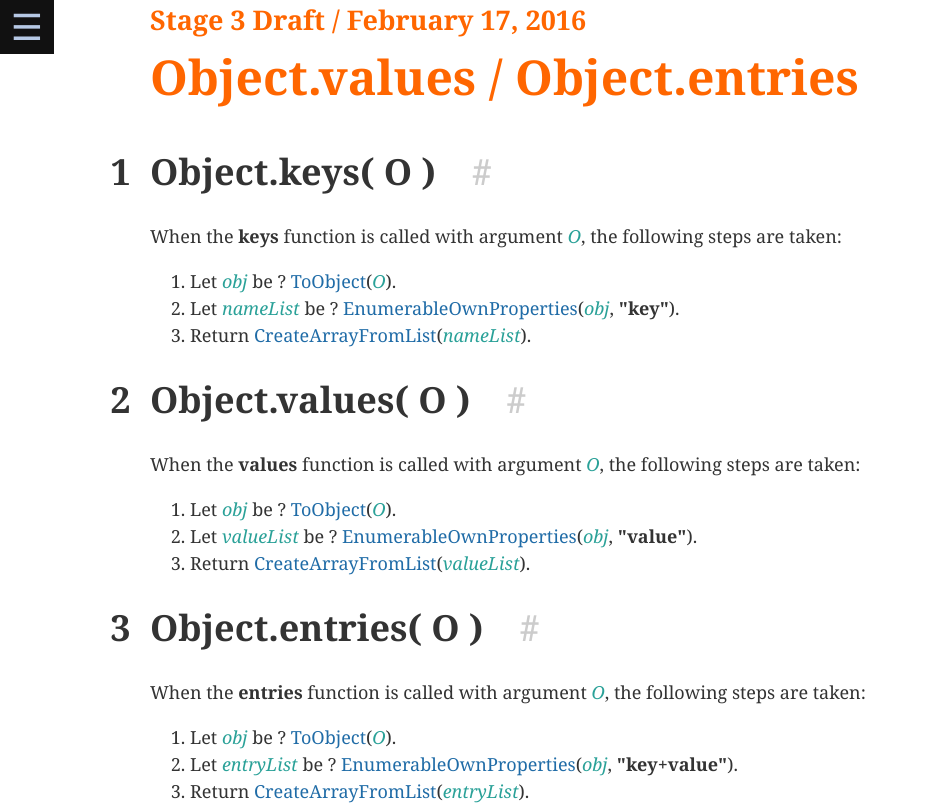
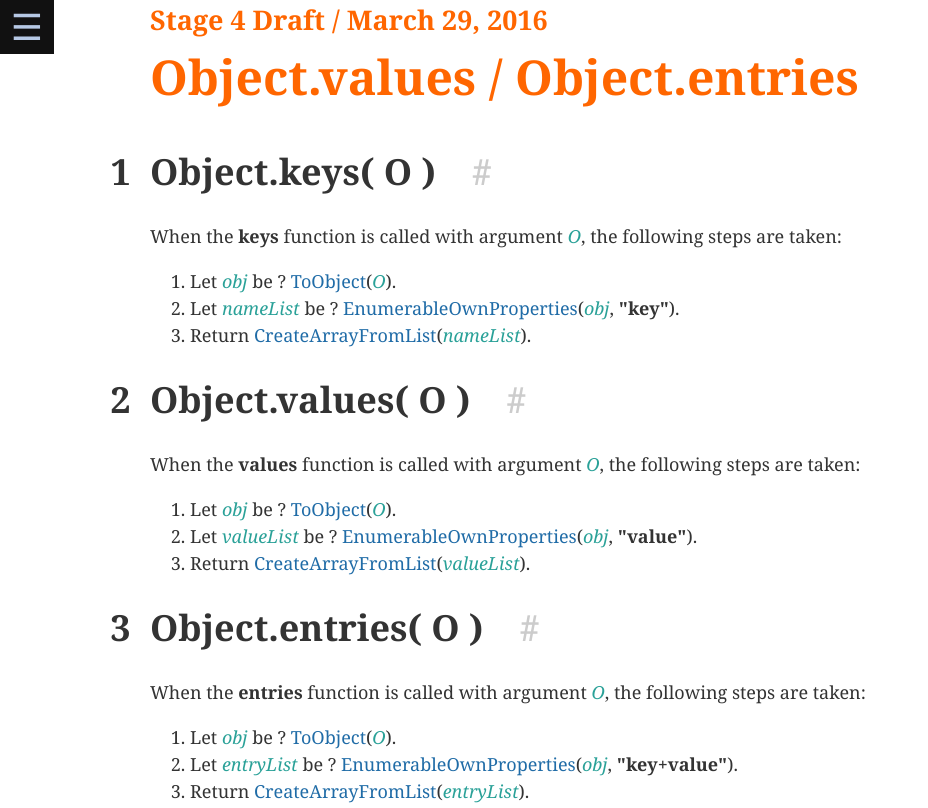
Before and after one commit to tc39/proposal-object-values-entries, a website: page index.html in a window 1280 px wide. Shown: the top 808 px of the page, without its empty margins (0-928 px from the left). Drawn offline with nearby package versions, Linux system fonts and the light colour scheme.

Commit message:
Stage 4!
Fixes #14.

```diff
--- a/index.html
+++ b/index.html
@@ -73,7 +73,7 @@
 			</ol>
 		</div>
 	</div>
-	<h1 class="version">Stage 3 Draft / February 17, 2016</h1>
+	<h1 class="version">Stage 4 Draft / March 29, 2016</h1>
 	<h1 class="title">Object.values / Object.entries</h1>
 	<emu-clause id="Object.keys">
 		<h1><span class="secnum">1</span>Object.keys( O )<span class="utils"><span class="anchor"><a href="#Object.keys">#</a></span></span></h1>
```
Also changed, not shown: README.md, 1 other file.
